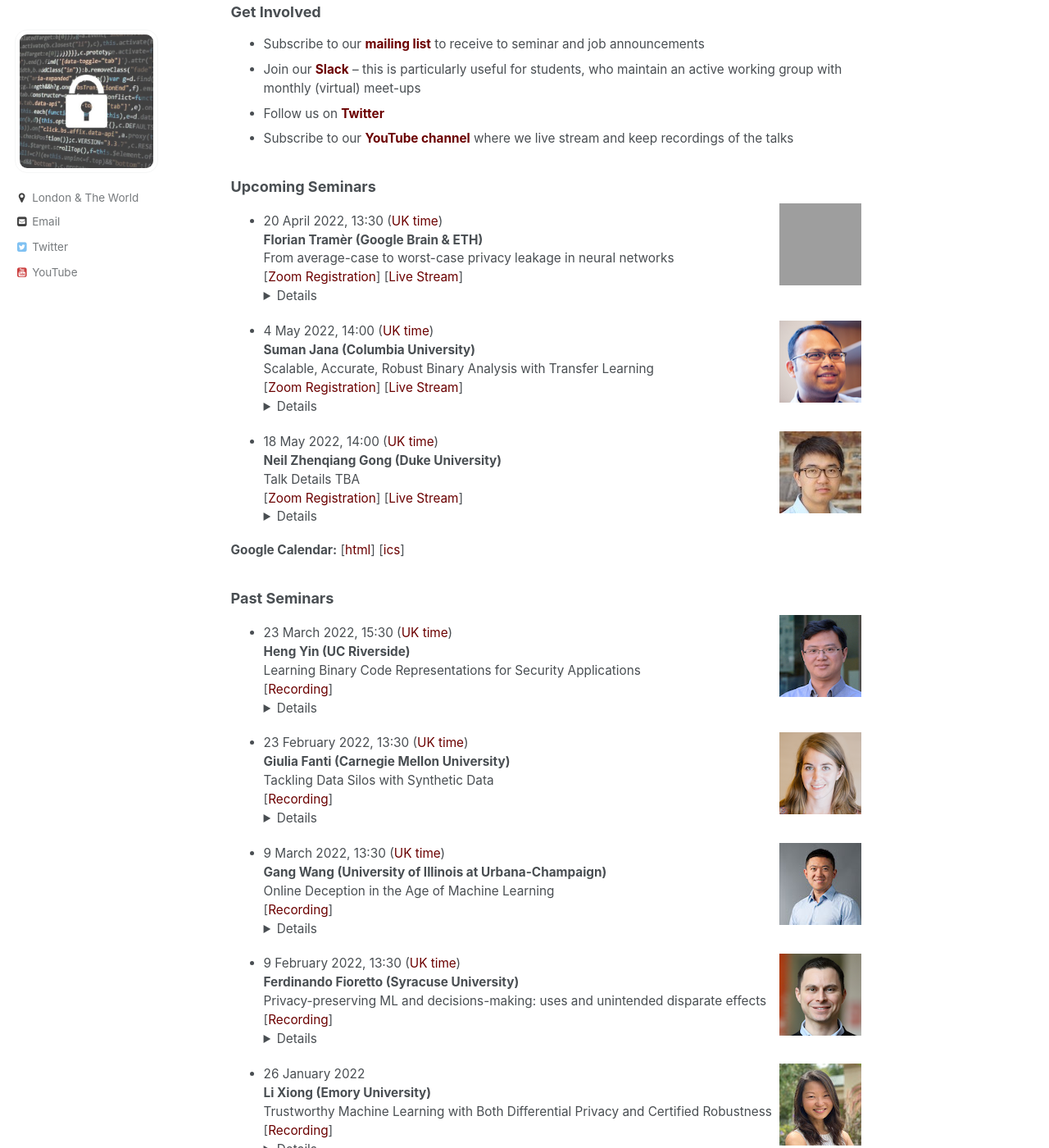
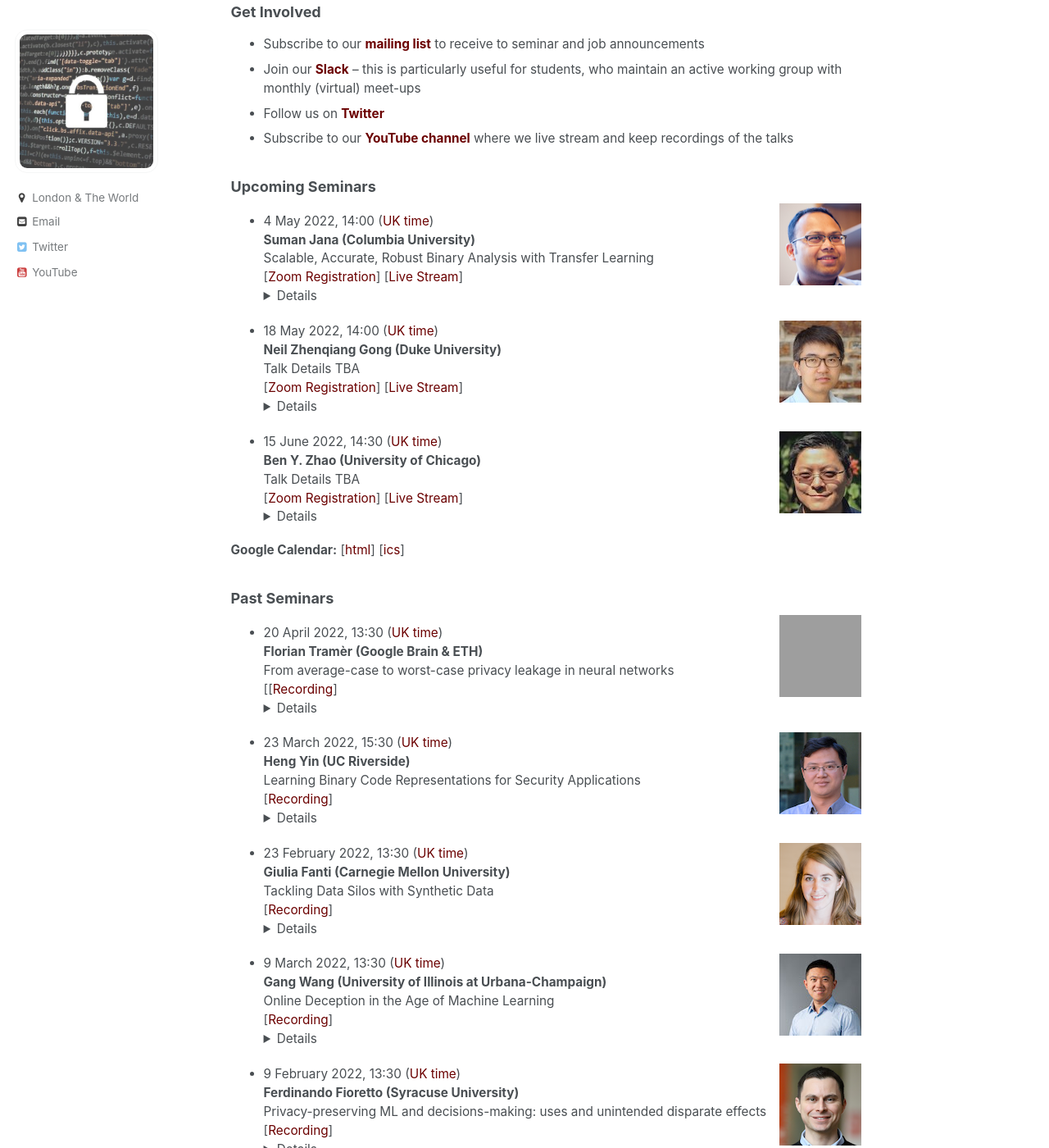
Before and after one commit to prisec-ml/prisec-ml.github.io, a Jekyll site: the page built from _pages/about.md, in a window 1280 px wide and 1400 px high, scrolled down 307 px. Shown: the whole window at 82% size. Built offline with Jekyll 4.4.1, drawn with Linux system fonts in a browser that asks for light colours; some of the changed lines change nothing that is shown; grey boxes are pictures that could not be loaded.

Commit message:
ben zhao

```diff
--- a/_pages/about.md
+++ b/_pages/about.md
@@ -17,13 +17,6 @@
 ### Upcoming Seminars
 
 
-<img src="../images/florian.png" style="float:right;width:100px;height:100px;margin-top:00px">
-- 20 April 2022, 13:30 ([UK time](https://www.timeanddate.com/worldclock/fixedtime.html?msg=Seminar&iso=20220420T1330&p1=136))
-**Florian Tramèr (Google Brain & ETH)**
-From average-case to worst-case privacy leakage in neural networks
-[[Zoom Registration]( https://ucl.zoom.us/meeting/register/tJ0lcOiprT8vEtZWPAG3DITNsaGfo19RM2gT)] [[Live Stream](https://www.youtube.com/watch?v=44kTB1EJPmE)]<details><br>**Abstract:** Deep neural networks' ability to memorize parts of their training data is a privacy concern for models trained on user data. Yet, this privacy risk is not uniform across data points.
-I'll first show how an adversary can identify a small fraction of "worst-case" training samples with very high precision (>10x higher than in prior work), by combining a number of ideas from the literature. Then, I'll introduce a new privacy-poisoning attack on machine learning models, that succeeds in re-identifying *any* training sample with high precision. Our new attack shows that against a determined adversary, the privacy risk of the average data point is similar to the risk of the worst-case data point.
-I'll conclude by discussing how attacks can be used to audit the correctness of differential privacy defenses.<br><br>**Bio:** Florian Tramèr is a visiting researcher at Google Brain and an assistant professor of computer science at ETH Zurich. His research interests lie in Computer Security, Cryptography and Machine Learning security. In his current work, he studies the worst-case behavior of Deep Learning systems from an adversarial perspective, to understand and mitigate long-term threats to the safety and privacy of users. Homepage: [https://floriantramer.com](https://floriantramer.com)<br></details>
 
 
 <img src="../images/suman.png" style="float:right;width:100px;height:100px;margin-top:00px">
@@ -40,12 +33,28 @@
 Talk Details TBA
 [[Zoom Registration](https://ucl.zoom.us/meeting/register/tJ0tc-yorzIqG9cc1O6fGdhmGBKIBnYrysLG)] [[Live Stream](https://www.youtube.com/watch?v=PdMUuRG-cmA)]<details><br>**Abstract:**<br>**Bio:** [https://people.duke.edu/~zg70/](https://people.duke.edu/~zg70/)<br></details>
 
+
+
+<img src="../images/ben.jpg" style="float:right;width:100px;height:100px;margin-top:00px">
+- 15 June 2022, 14:30 ([UK time](https://www.timeanddate.com/worldclock/fixedtime.html?msg=Seminar&iso=20220615T1430&p1=136))
+**Ben Y. Zhao (University of Chicago)**
+Talk Details TBA
+[[Zoom Registration]()] [[Live Stream]()]<details><br>**Abstract:**<br>**Bio:** [https://cs.uchicago.edu/people/ben-y-zhao/](https://cs.uchicago.edu/people/ben-y-zhao/)<br></details>
+
 **Google Calendar:** \[[html](https://calendar.google.com/calendar/embed?src=oormvn3d4hah013g6gd39pjpfk%40group.calendar.google.com&ctz=Europe%2FLondon)\] \[[ics](https://calendar.google.com/calendar/ical/oormvn3d4hah013g6gd39pjpfk%40group.calendar.google.com/public/basic.ics)\]
 
 
 
 ### Past Seminars
 
+
+<img src="../images/florian.png" style="float:right;width:100px;height:100px;margin-top:00px">
+- 20 April 2022, 13:30 ([UK time](https://www.timeanddate.com/worldclock/fixedtime.html?msg=Seminar&iso=20220420T1330&p1=136))
+**Florian Tramèr (Google Brain & ETH)**
+From average-case to worst-case privacy leakage in neural networks
+[[[Recording](https://www.youtube.com/watch?v=44kTB1EJPmE)]<details><br>**Abstract:** Deep neural networks' ability to memorize parts of their training data is a privacy concern for models trained on user data. Yet, this privacy risk is not uniform across data points.
+I'll first show how an adversary can identify a small fraction of "worst-case" training samples with very high precision (>10x higher than in prior work), by combining a number of ideas from the literature. Then, I'll introduce a new privacy-poisoning attack on machine learning models, that succeeds in re-identifying *any* training sample with high precision. Our new attack shows that against a determined adversary, the privacy risk of the average data point is similar to the risk of the worst-case data point.
+I'll conclude by discussing how attacks can be used to audit the correctness of differential privacy defenses.<br><br>**Bio:** Florian Tramèr is a visiting researcher at Google Brain and an assistant professor of computer science at ETH Zurich. His research interests lie in Computer Security, Cryptography and Machine Learning security. In his current work, he studies the worst-case behavior of Deep Learning systems from an adversarial perspective, to understand and mitigate long-term threats to the safety and privacy of users. Homepage: [https://floriantramer.com](https://floriantramer.com)<br></details>
 
 <img src="../images/heng.jpg" style="float:right;width:100px;height:100px;margin-top:00px">
 - 23 March 2022, 15:30 ([UK time](https://www.timeanddate.com/worldclock/fixedtime.html?msg=Seminar&iso=20220323T1530&p1=136))
```
Also changed, not shown: images/ben.jpg (added).
